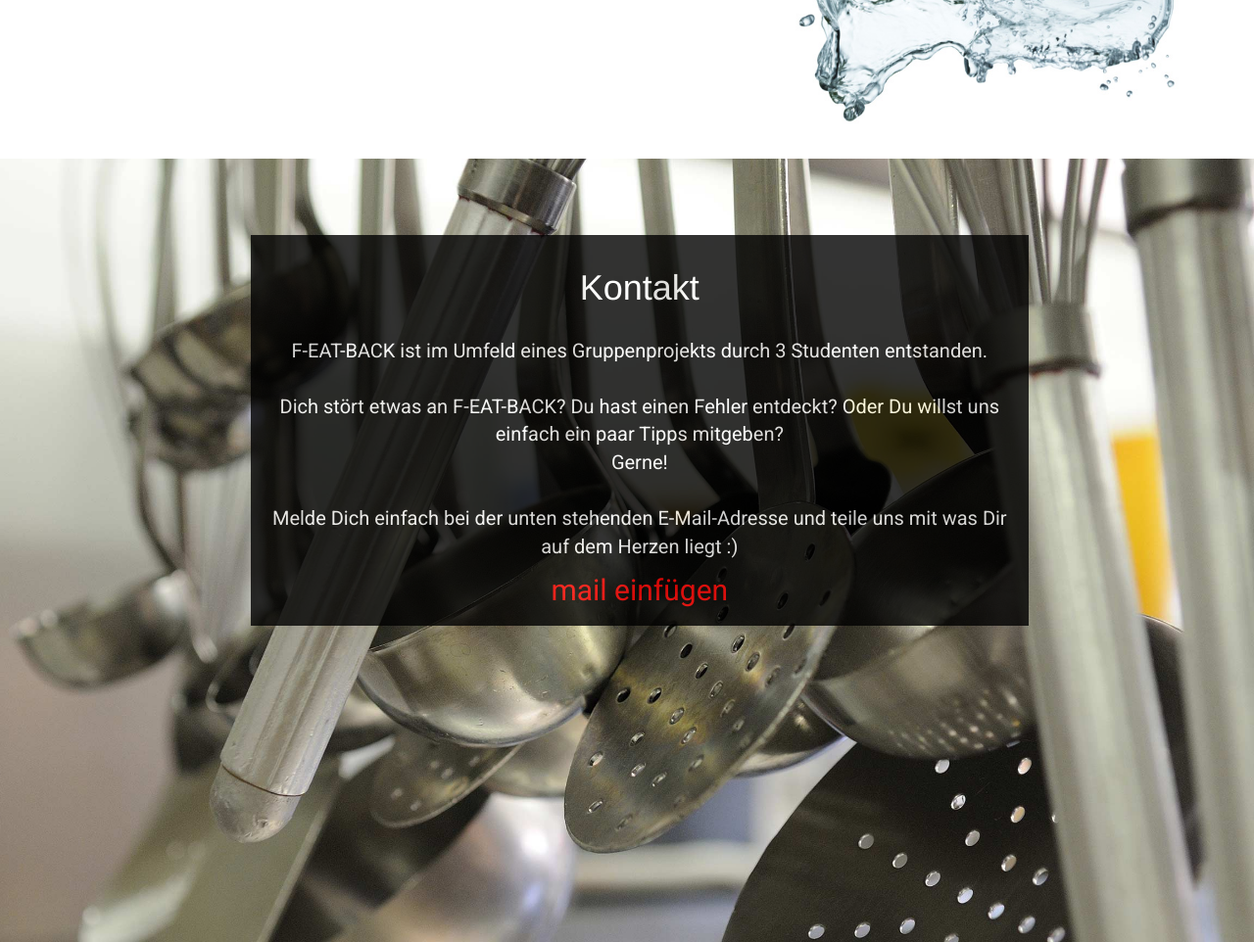
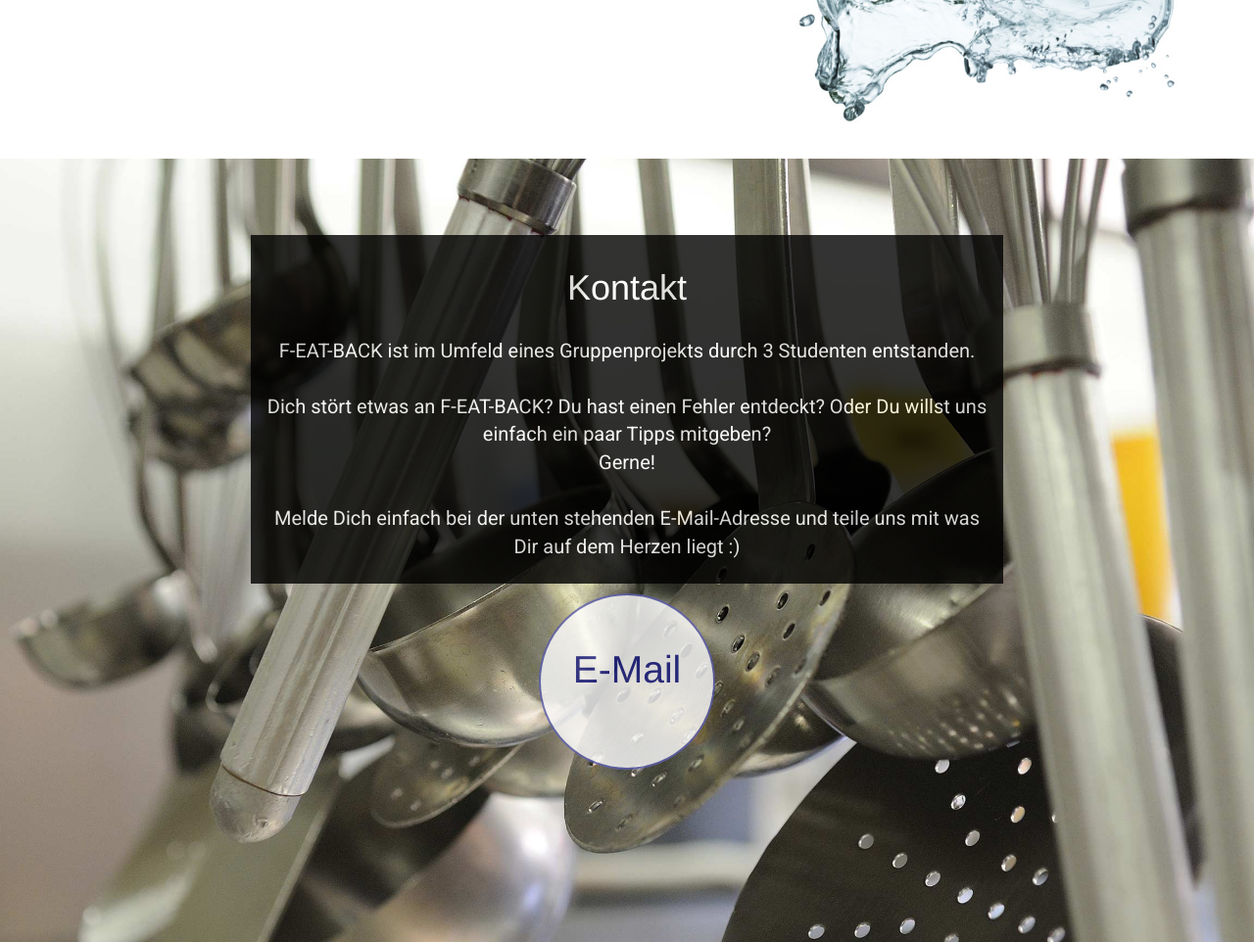
Before and after one commit to paulstrobel/featback, a PHP site: page /index.html in a window 1280 px wide. Shown: the part 1438-2400 px from the top of the page at 98% size. Run offline with PHP 8.4, Linux system fonts and the light colour scheme.

Commit message:
E-Mail Kontakt hinzugefügt + Design Anpassungen

```diff
--- a/src/css/template.css
+++ b/src/css/template.css
@@ -124,7 +124,7 @@ color: white;
 .contact-text-area{
     margin-top: 2em;
     text-align: center;
-    width: 62%;
+    width: 60%;
     margin-right: 20%;
     margin-left: 20%;
     background: black;
@@ -275,3 +275,85 @@ Popup
 .current-comments{
 text-align: center;
 }
+
+
+/*Experimental*/
+.col-sm-3{
+    margin-left: calc(50% - 115px);
+    width: 100px;
+}
+
+
+.circle {
+  margin: 10px;
+  display: inline-block;
+  padding: 16px;
+  text-align: center;
+  width: 180px;
+  height: 180px;
+  border-radius: 50%;
+  border: 2px solid #1d2087;
+}
+
+.circle::before,
+.circle::after {
+  position: absolute;
+  z-index: -1;
+  display: block;
+  content: '';
+}
+.circle,
+.circle::before,
+.circle::after {
+  -webkit-box-sizing: border-box;
+  -moz-box-sizing: border-box;
+  box-sizing: border-box;
+  -webkit-transition: all .5s;
+  transition: all .5s;
+}
+
+.circle {
+  position: relative;
+  z-index: 2;
+  background-color: #fff;
+  border: 2px solid #5c5eae;
+  color: #5c5eae;
+  line-height: 50px;
+  overflow: hidden;
+}
+
+.circle:hover {
+  color: #fff;
+}
+.circle::after {
+  top: 0;
+  left: 0;
+  width: 100%;
+  height: 100%;
+  border-radius: 50%;
+  -webkit-transform: scale(.5);
+  transform: scale(.5);
+}
+.circle:hover::after {
+  background: #5c5eae;
+  border-radius: 50%;
+  -webkit-transform: scale(.9);
+  transform: scale(.9);
+}
+
+.circle3 {
+  opacity: 0.8;
+}
+
+.circle a {
+  text-decoration: none;
+  color: #1d2087;
+}
+
+.circle h2 {
+  font-size: 60px;
+}
+
+.circle h2 small {
+  color: #1d2087;
+}
--- a/src/index.html
+++ b/src/index.html
@@ -32,10 +32,12 @@
 
 <body id="page-top" data-spy="scroll" data-target="navbar-fixed-top">
 
-    <nav class="navbar navbar-default navbar-fixed-top" > <!--role="navigation"-->
+    <nav class="navbar navbar-default navbar-fixed-top">
+        <!--role="navigation"-->
         <div class="container" id="top-menue-bar">
             <div class="navbar-header page-scroll">
-            <button type="button" class="navbar-toggle collapsed" data-toggle="collapse" data-target="#navbar" aria-expanded="false" aria-controls="navbar">
+                <button type="button" class="navbar-toggle collapsed" data-toggle="collapse" data-target="#navbar" aria-expanded="false"
+                    aria-controls="navbar">
             <!--button type="button" class="navbar-toggle" data-toggle="collapse" data-target="navbar-collapse"-->
                 <span class="sr-only">Toggle navigation</span>
                 <span class="icon-bar"></span>
@@ -50,7 +52,8 @@
                     <li class="page-scroll"><a href="#about">Über f-eat-back</a></li>
                     <li class="page-scroll"><a href="#contact">Kontakt</a></li>
                 </ul>
-            </div><!--/.nav-collapse -->
+            </div>
+            <!--/.nav-collapse -->
         </div>
     </nav>
 
@@ -77,13 +80,14 @@
     <section id="about" class="about-section">
         <div class="about-text-area">
             <h1> Was ist überhaupt dieses F-EAT-BACK?</h1>
-            <br/>
+            <br />
             <p class="about-text">
                 F-EAT-BACK ist ein Service der von Studenten der DHBW Karlsruhe für Studenen in ganz Karlsruhe entwickelt wurde.
-            <br/> <br/>
-                Neben der Ansicht des aktuellen Speiseangebots Deiner Mensa (vorläufig nur die DHBW Karlsruhe), bietet Dir der Service die Möglichkeit, das Kantinenessen mit Sternen zu Bewerten oder auch gleich den Köchen ein paar Tipps über die Kommentar-Funktion zu senden. Außerdem kannst Du sehen, was deinen Kommilitonen über das Essen denken. Dabei bleibt du selbstverständlich Anonym.
-            <br/> <br/>
-                Teste es einfach aus!
+                <br /> <br /> Neben der Ansicht des aktuellen Speiseangebots Deiner Mensa (vorläufig nur die DHBW Karlsruhe),
+                bietet Dir der Service die Möglichkeit, das Kantinenessen mit Sternen zu Bewerten oder auch gleich den Köchen
+                ein paar Tipps über die Kommentar-Funktion zu senden. Außerdem kannst Du sehen, was deinen Kommilitonen über
+                das Essen denken. Dabei bleibt du selbstverständlich Anonym.
+                <br /> <br /> Teste es einfach aus!
             </p>
         </div>
     </section>
@@ -91,17 +95,23 @@
     <section id="contact" class="contact-section">
         <div class="contact-text-area">
             <h1 class="contact-text-header"> Kontakt</h1>
-            <br/>
+            <br />
             <p class="contact-text">
                 F-EAT-BACK ist im Umfeld eines Gruppenprojekts durch 3 Studenten entstanden.
-                <br/> <br/>
-                Dich stört etwas an F-EAT-BACK? Du hast einen Fehler entdeckt? Oder Du willst uns einfach ein paar Tipps mitgeben?
-                <br/>
-                Gerne!
-                <br/> <br/>
-                Melde Dich einfach bei der unten stehenden E-Mail-Adresse und teile uns mit was Dir auf dem Herzen liegt :)
+                <br /> <br /> Dich stört etwas an F-EAT-BACK? Du hast einen Fehler entdeckt? Oder Du willst uns einfach ein
+                paar Tipps mitgeben?
+                <br /> Gerne!
+                <br /> <br /> Melde Dich einfach bei der unten stehenden E-Mail-Adresse und teile uns mit was Dir auf dem
+                Herzen liegt :)
             </p>
-            <a class="mail" href="mailto:someone@example.com?Subject=Hello%20again" target="_top">mail einfügen</a>
+        </div>
+        <div class="col-sm-3">
+            <div class="circle circle3">
+                <a href="mailto:PhilippSchulti@web.de?Subject=F-EAT-BACK" target="_top">
+                    <h2><small>E-Mail</small>
+                    </h2>
+                </a>
+            </div>
         </div>
     </section>
 
@@ -112,4 +122,5 @@
     <script src="js/scrolling-nav.js"></script>
     <script src="js/jquery.easing.1.3.js"></script>
 </body>
+
 </html>
```
Lines whose indentation alone changed are shown as unchanged.
